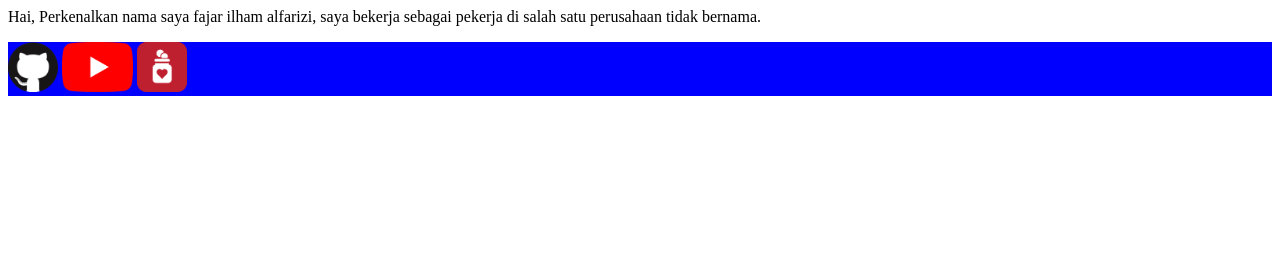
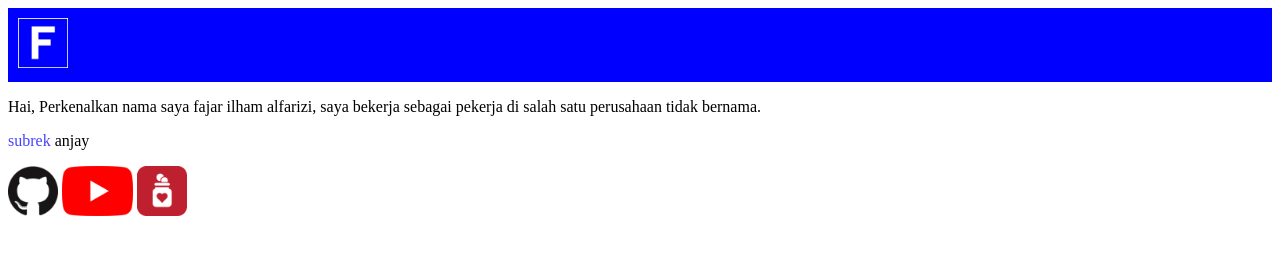
Before and after one commit to jarggpt/jarggpt.github.io, a plain HTML site: page index.html in a window 1280 px wide. Drawn offline with Linux system fonts and the light colour scheme.

Commit message:
merapihkan

```diff
--- a/index.html
+++ b/index.html
@@ -8,9 +8,12 @@
 </head>
 <body>
   <div class="header">
+    <a href="/index.html"><img src="img/logoo.png" height="50" alt="home"></a>
   </div>
   <div class="main">
-    Hai, Perkenalkan nama saya fajar ilham alfarizi, saya bekerja sebagai pekerja di salah satu perusahaan tidak bernama.
+    <p>Hai, Perkenalkan nama saya fajar ilham alfarizi, saya bekerja sebagai pekerja di salah satu perusahaan tidak bernama.</p>
+    <a href="#">subrek</a>
+    anjay
   </div>
   <div class="footer"><p>
     <a href="https://github.com/jarggpt"><img src="img/github.png" height="50" alt="github"></a>
--- a/style.css
+++ b/style.css
@@ -2,7 +2,14 @@ body{
 }
 .header{
   background: blue;
+  padding: 10px;
+}
+.main{
+
 }
 .footer{
-  background: blue;
 }
+a{
+  text-decoration: none;
+  color: #44F;
+}
```
